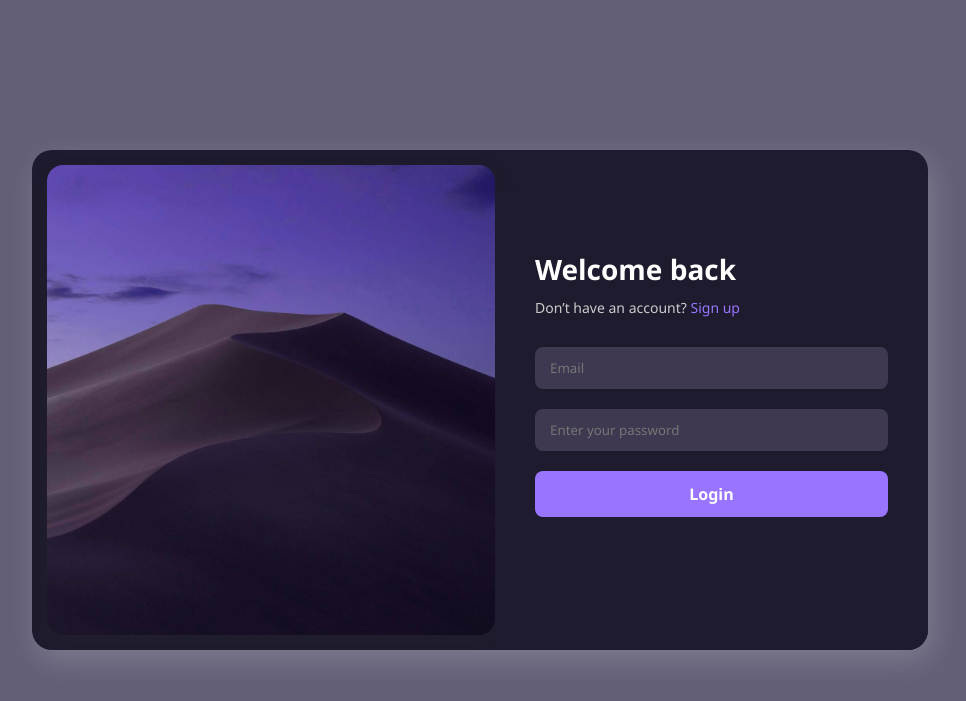
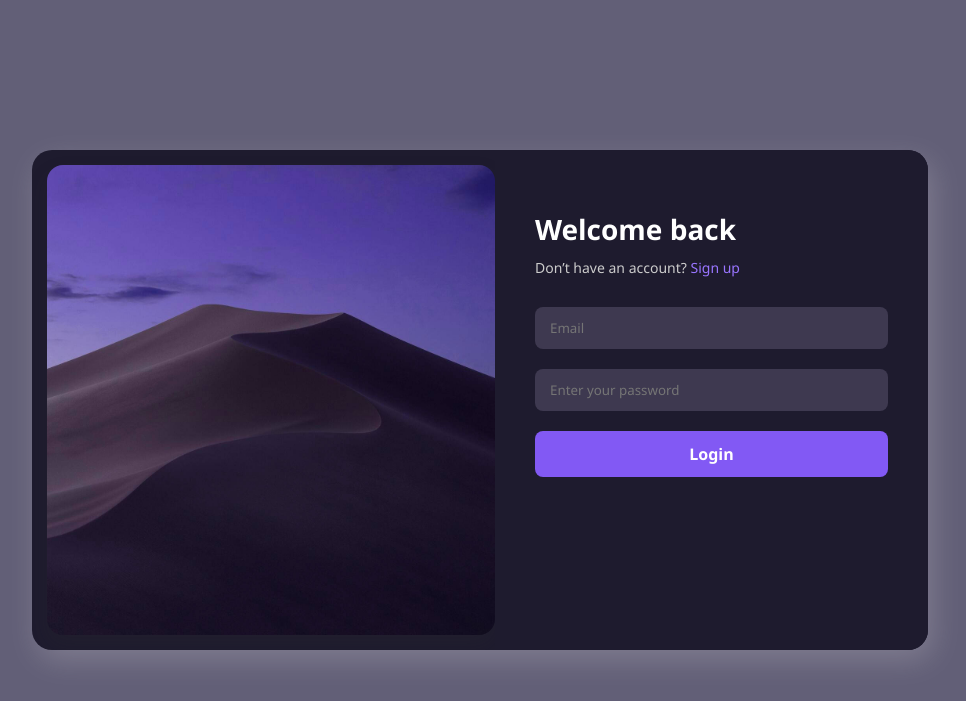
Before and after one commit to Hiran-Joy/PhpCollab, a PHP site: page /Guest/Login.php in a window 1280 px wide. Shown: the top 701 px of the page, without its empty margins (160-1126 px from the left). Run offline with PHP 8.4, Linux system fonts and the light colour scheme.

Commit message:
button color change

```diff
--- a/Assets/CSS/LoginStyle.css
+++ b/Assets/CSS/LoginStyle.css
@@ -41,7 +41,7 @@ body {
     flex: 1;
     padding: 60px 40px;
     color: white;
-    margin-top: 40px;
+    margin-top: 45 px;
 }
 
 
@@ -78,7 +78,7 @@ body {
 .login-btn {
   width: 100%;
   padding: 12px;
-  background-color: #9975ff;
+  background-color: #8259f4;
   border: none;
   border-radius: 8px;
   color: white;
```
